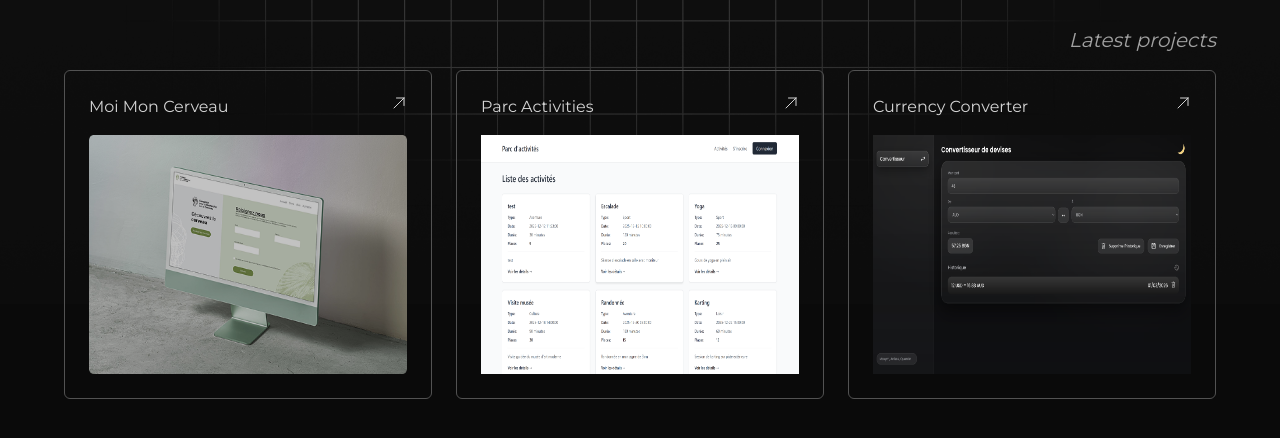
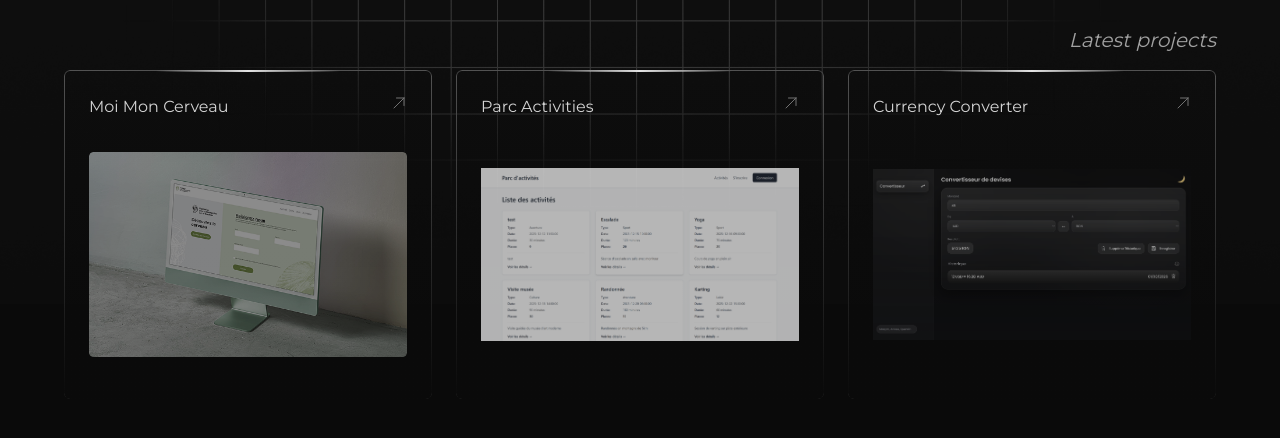
Before and after one commit to MaxymMelnychuk/portfolio, a Next.js app: page / in a window 1280 px wide. Shown: the part 496-934 px from the top of the page. Built offline with nearby package versions, Linux system fonts and the light colour scheme.

Commit message:
refactor(ui): restyle Card component for project grid layout

```diff
--- a/components/ui/Card.tsx
+++ b/components/ui/Card.tsx
@@ -1,28 +1,63 @@
+import Link from "next/link";
 import { ArrowUpRightIcon } from "@heroicons/react/24/outline";
 import Image from "next/image";
 
 type CardProps = {
   title: string;
   image: string;
+  githubUrl: string;
+  priority?: boolean;
 };
 
-export default function Card({ title, image }: CardProps) {
+export default function Card({
+  title,
+  image,
+  githubUrl,
+  priority = false,
+}: CardProps) {
   return (
-    <a
-      href="/projects"
-      className="flex h-full group rounded-md flex-1  gap-4 flex-col border border-neutral-600  p-6 justify-between text-neutral-300 cursor-pointer"
+    <Link
+      href={githubUrl}
+      target="_blank"
+      rel="noopener noreferrer"
+      aria-label={`View ${title} on GitHub`}
+      className="flex relative z-0 h-full min-h-[320px] group rounded-md flex-1 gap-4 flex-col justify-between text-neutral-300 cursor-pointer overflow-hidden focus-visible:outline-none focus-visible:ring-2 focus-visible:ring-neutral-500 focus-visible:ring-offset-2 focus-visible:ring-offset-neutral-950"
     >
-      <div className="flex justify-between">
-        <h3 className="text-md font-medium ">{title}</h3>
-        <ArrowUpRightIcon className="ml-1 w-4 h-4 transition-transform duration-150 group-hover:-translate-y-0.5 group-hover:translate-x-0.5" />
+      <span
+        className="absolute left-1/2 -translate-x-1/2 w-[50%] h-[1.5px] bg-linear-to-r from-transparent via-neutral-200 to-transparent transition-all duration-300 group-hover:opacity-100 group-hover:scale-x-110 before:content-[''] before:absolute before:inset-0 before:bg-white/30 before:blur-md before:translate-y-[-2px] before:opacity-0 group-hover:before:opacity-100"
+        aria-hidden="true"
+      />
+
+      <div className="absolute inset-0 pointer-events-none" aria-hidden="true">
+        <div className="absolute -top-1/4 left-1/2 -translate-x-1/2 w-[160%] h-[60%] bg-gray-400/20 blur-3xl rounded-full opacity-0 transition-opacity duration-300 group-hover:opacity-100" />
       </div>
-      <Image
-        width={200}
-        height={200}
-        src={image}
-        alt={title}
-        className="w-full  aspect-4/3"
+
+      <div
+        className="z-1 absolute bg-linear-to-b from-transparent to-neutral-950 h-full w-full inset-0 p-32"
+        aria-hidden="true"
       />
-    </a>
+
+      <div className="border border-neutral-600 rounded-md p-6 flex flex-col gap-4 h-full">
+        <div className="flex justify-between z-1">
+          <h3 className="text-md font-medium font-inter">{title}</h3>
+          <ArrowUpRightIcon
+            className="ml-1 w-4 h-4 transition-transform duration-150 group-hover:-translate-y-0.5 group-hover:translate-x-0.5 text-neutral-500 group-hover:text-neutral-400"
+            aria-hidden="true"
+          />
+        </div>
+
+        <div className="relative w-full aspect-4/3">
+          <Image
+            src={image}
+            alt={`${title} project preview`}
+            fill
+            sizes="(max-width: 768px) 100vw, 33vw"
+            priority={priority}
+            loading={priority ? undefined : "lazy"}
+            className="relative z-10 object-contain rounded-md transition-all duration-200 group-hover:-translate-y-1 group-hover:opacity-200 opacity-70"
+          />
+        </div>
+      </div>
+    </Link>
   );
 }
```
